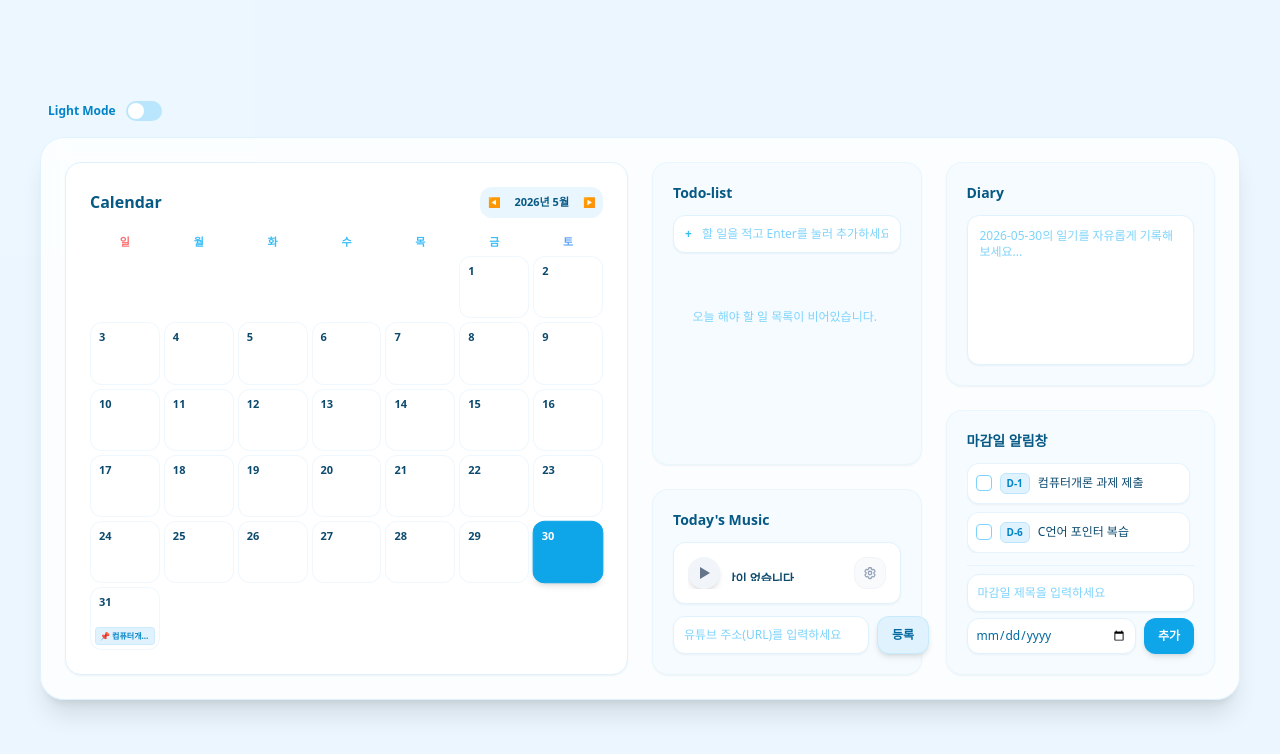
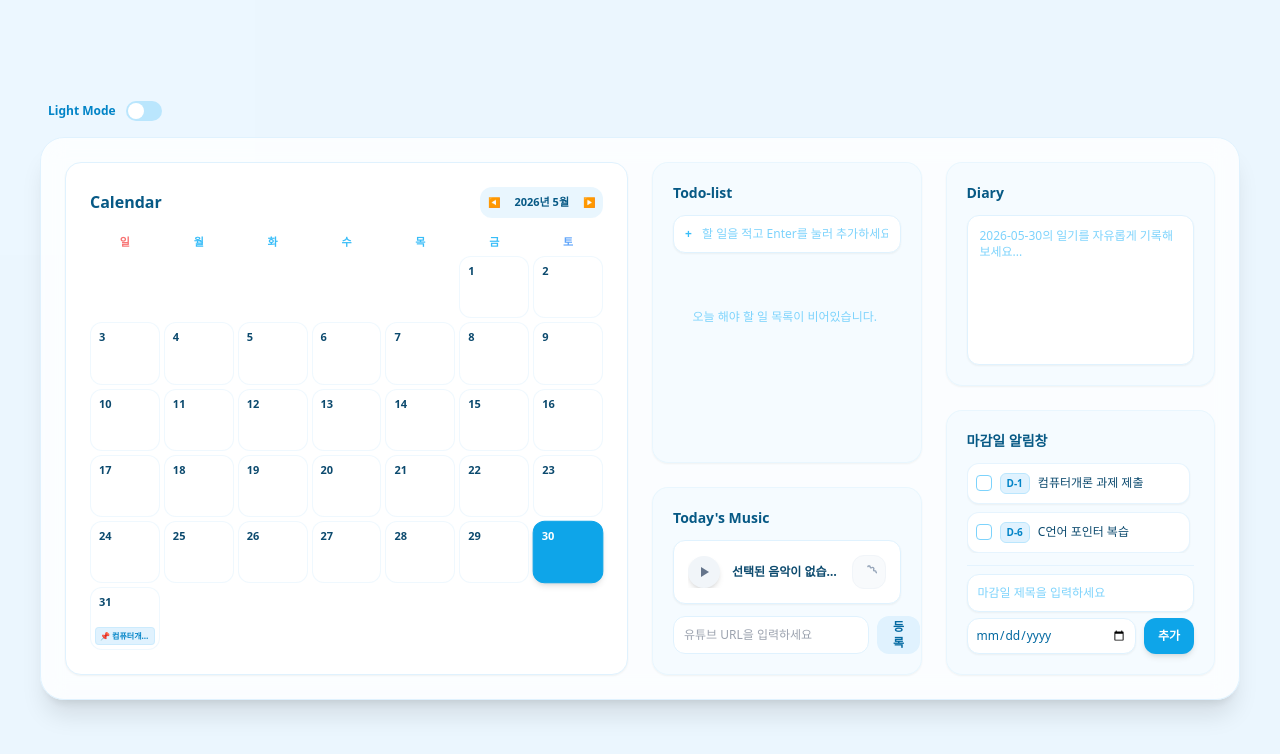
Before and after one commit to ch1030216/cs-assignment2, a Next.js app: page / in a window 1280 px wide. Shown: the top 754 px of the page. Built offline with nearby package versions, Linux system fonts and the light colour scheme.

Commit message:
musicplayer fixed

```diff
--- a/src/app/components/MusicPlayer.jsx
+++ b/src/app/components/MusicPlayer.jsx
@@ -1,6 +1,6 @@
 "use client";
 
-import { useState, useEffect, useRef } from "react";
+import { useState, useRef } from "react";
 
 export default function MusicPlayer({ darkMode }) {
   const [urlInput, setUrlInput] = useState("");
@@ -9,7 +9,6 @@ export default function MusicPlayer({ darkMode }) {
   const [isPlaying, setIsPlaying] = useState(false);
   const playerRef = useRef(null);
 
-  // 유튜브 URL에서 비디오 ID 추출 로직
   const extractVideoId = (url) => {
     const regExp = /^.*(youtu.be\/|v\/|u\/\w\/|embed\/|watch\?v=|\&v=)([^#\&\?]*).*/;
     const match = url.match(regExp);
@@ -22,8 +21,7 @@ export default function MusicPlayer({ darkMode }) {
 
     if (id) {
       setVideoId(id);
-      // 링크가 정상적으로 들어가면 동영상 타이틀 시뮬레이션 설정
-      setVideoTitle("Lost Stars - Keira Knightley (YouTube Audio Loaded)");
+      setVideoTitle("음악이 로드되었습니다."); // 실제 API 연동 시 제목을 받아오세요
       setIsPlaying(true);
       setUrlInput("");
     } else {
@@ -31,28 +29,16 @@ export default function MusicPlayer({ darkMode }) {
     }
   };
 
-  // 포스트 메시지를 통해 가상 iframe 오디오 제어
-  useEffect(() => {
-    if (!videoId || !playerRef.current) return;
-    const command = isPlaying
-      ? JSON.stringify({ event: "command", func: "playVideo" })
-      : JSON.stringify({ event: "command", func: "pauseVideo" });
-
-    playerRef.current.contentWindow.postMessage(command, "*");
-  }, [isPlaying, videoId]);
-
   return (
     <div className="w-full flex flex-col gap-3 font-sans">
       <h2 className={`text-sm font-bold ${darkMode ? "text-sky-400" : "text-sky-800"}`}>
         Today's Music
       </h2>
 
-      {/* 음악 정보 및 재생 바 카드 */}
-      <div className={`p-3.5 rounded-xl border flex items-center justify-between shadow-sm overflow-hidden transition-colors ${
+      <div className={`p-3.5 rounded-xl border flex items-center justify-between shadow-sm transition-colors ${
         darkMode ? "bg-slate-800 border-slate-700" : "bg-white border-sky-100"
       }`}>
         <div className="flex items-center gap-3 overflow-hidden flex-1 mr-2">
-          {/* 구린 이모티콘 빼고 미니멀 디자인 그래픽 패치 */}
           <button
             type="button"
             onClick={() => setIsPlaying(!isPlaying)}
@@ -63,92 +49,54 @@ export default function MusicPlayer({ darkMode }) {
             }`}
           >
             {isPlaying ? (
-              // 미니멀 일시정지 아이콘
-              <div className="flex gap-1">
-                <div className="w-1 h-3 bg-white rounded-sm"></div>
-                <div className="w-1 h-3 bg-white rounded-sm"></div>
+              <div className="flex gap-0.5">
+                <div className="w-0.5 h-3 bg-white rounded-full"></div>
+                <div className="w-0.5 h-3 bg-white rounded-full"></div>
               </div>
             ) : (
-              // 미니멀 재생 아이콘
-              <div className="w-0 h-0 border-t-[6px] border-t-transparent border-l-[10px] border-l-current border-b-[6px] border-b-transparent ml-0.5"></div>
+              <div className="w-0 h-0 border-t-[5px] border-t-transparent border-l-[8px] border-l-current border-b-[5px] border-b-transparent ml-0.5"></div>
             )}
           </button>
 
-          {/* 글자 흐르기 애니메이션 효과 (Marquee) 완벽 복구 */}
-          <div className="overflow-hidden relative w-full whitespace-nowrap group h-4">
-            <p className={`inline-block text-xs font-bold animate-marquee ${
-              darkMode ? "text-slate-200" : "text-sky-900"
-            }`}>
-              {videoTitle}
-            </p>
-            {isPlaying && (
-              <p className={`inline-block text-xs font-bold animate-marquee absolute top-0 pl-4 ${
-                darkMode ? "text-slate-200" : "text-sky-900"
-              }`} style={{ animationDelay: '10s' }}>
-                {videoTitle}
-              </p>
-            )}
-          </div>
+          {/* 가독성을 위해 텍스트 흐르기 대신 말줄임표(truncate) 적용 권장 */}
+          <p className={`text-xs font-bold truncate ${darkMode ? "text-slate-200" : "text-sky-900"}`}>
+            {videoTitle}
+          </p>
         </div>
 
-        {/* 설정 톱니바퀴 테두리 구조 복원 */}
-        <button className={`p-2 rounded-xl border transition-colors flex-shrink-0 ${
-          darkMode ? "bg-slate-700 border-slate-600 text-slate-300" : "bg-slate-50 border-slate-100 text-slate-400"
-        }`}>
-          <svg xmlns="http://www.w3.org/2000/svg" fill="none" viewBox="0 0 24 24" strokeWidth={2.2} stroke="currentColor" className="w-3.5 h-3.5">
-            <path strokeLinecap="round" strokeLinejoin="round" d="M9.594 3.94c.09-.542.56-.94 1.11-.94h2.593c.55 0 1.02.398 1.11.94l.213 1.281c.063.374.313.686.645.87.074.04.147.083.22.127.324.196.72.257 1.075.124l1.217-.456a1.125 1.125 0 0 1 1.37.49l1.296 2.247a1.125 1.125 0 0 1-.26 1.43l-1.003.77a1.119 1.119 0 0 0-.362 1.18c.004.074.006.147.006.222 0 .075-.002.148-.006.222a1.119 1.119 0 0 0 .362 1.18l1.003.77a1.125 1.125 0 0 1 .26 1.43l-1.296 2.247a1.125 1.125 0 0 1-1.37.49l-1.216-.456a1.125 1.125 0 0 0-1.076.124a6.57 6.57 0 0 1-.22.128c-.331.183-.581.495-.644.869l-.213 1.28c-.09.543-.56.941-1.11.941h-2.594c-.55 0-1.02-.398-1.11-.94l-.213-1.281a1.125 1.125 0 0 0-.646-.87a6.512 6.512 0 0 1-.22-.127c-.324-.196-.72-.257-1.075-.124l-1.217.456a1.125 1.125 0 0 1-1.369-.49l-1.297-2.247a1.125 1.125 0 0 1 .26-1.43l1.004-.77a1.119 1.119 0 0 0 .362-1.18 6.56 6.56 0 0 1-.006-.222c0-.075.002-.148.006-.222a1.119 1.119 0 0 0-.362-1.18l-1.004-.77a1.125 1.125 0 0 1-.26-1.43l1.297-2.247a1.125 1.125 0 0 1 1.37-.49l1.216.456c.356.133.751.072 1.076-.124.072-.044.146-.087.22-.128c.332-.183.582-.495.644-.869l.214-1.281Z" />
-            <path strokeLinecap="round" strokeLinejoin="round" d="M15 12a3 3 0 1 1-6 0 3 3 0 0 1 6 0Z" />
+        <button className={`p-2 rounded-xl border ${darkMode ? "bg-slate-700 border-slate-600 text-slate-300" : "bg-slate-50 border-slate-100 text-slate-400"}`}>
+          <svg xmlns="http://www.w3.org/2000/svg" fill="none" viewBox="0 0 24 24" strokeWidth={2} stroke="currentColor" className="w-4 h-4">
+            <path strokeLinecap="round" strokeLinejoin="round" d="M10.343 3.94c.09-.542.56-.94 1.11-.94h1.093c.55 0 1.02.398 1.11.94l.149.894c.07.424.384.764.78.93.398.167.85.142 1.205-.068l.775-.487c.48-.302 1.077-.247 1.488.136l.773.723c.41.383.568.966.398 1.498l-.28.868c-.145.448-.06.94.225 1.312.285.372.723.585 1.176.585h.926c.55 0 1.02.398 1.11.94l.149.894c.07.424.384.764.78.93.398.167.85.142 1.205-.068l.775-.487c.48-.302 1.077-.247 1.488.136l.773.723c.41.383.568.966.398 1.498l-.28.868c-.145.448-.06.94.225 1.312.285.372.723.585 1.176.585h.926" />
           </svg>
         </button>
       </div>
 
-      {/* 유튜브 주소 입력 및 등록 폼 */}
       <form onSubmit={handleRegisterMusic} className="flex gap-2">
         <input
           type="text"
           value={urlInput}
           onChange={(e) => setUrlInput(e.target.value)}
-          placeholder="유튜브 주소(URL)를 입력하세요"
-          className={`flex-1 text-xs p-2.5 border rounded-xl focus:outline-none shadow-sm font-medium transition-colors ${
+          placeholder="유튜브 URL을 입력하세요"
+          className={`flex-1 text-xs p-2.5 border rounded-xl focus:outline-none ${
             darkMode
-              ? "bg-slate-800 border-slate-700 text-slate-100 focus:border-sky-500 placeholder-slate-500"
-              : "bg-white border-sky-100 text-sky-800 focus:border-sky-400 placeholder-sky-300"
+              ? "bg-slate-800 border-slate-700 text-slate-100"
+              : "bg-white border-sky-100 text-sky-800"
           }`}
         />
-        <button
-          type="submit"
-          className={`text-xs font-bold px-3.5 rounded-xl shadow-md transition-all active:scale-95 flex-shrink-0 ${
-            darkMode
-              ? "bg-sky-600 hover:bg-sky-500 text-white"
-              : "bg-sky-100 hover:bg-sky-200 text-sky-700 border border-sky-200/60"
-          }`}
-        >
+        <button type="submit" className={`text-xs font-bold px-4 rounded-xl ${darkMode ? "bg-sky-600 text-white" : "bg-sky-100 text-sky-700"}`}>
           등록
         </button>
       </form>
 
-      {/* 가상 유튜브 백그라운드 오디오 플레이어 엔진 (화면에는 표시되지 않음) */}
+      {/* iframe의 autoplay는 사용자가 버튼을 클릭한 이후에 동작해야 함 */}
       {videoId && (
         <iframe
           ref={playerRef}
           className="hidden"
-          width="1"
-          height="1"
-          src={`https://www.youtube.com/embed/${videoId}?enablejsapi=1&controls=0&rel=0`}
-          allow="autoplay"
+          src={`https://www.youtube.com/embed/${videoId}?autoplay=${isPlaying ? 1 : 0}&enablejsapi=1`}
+          allow="autoplay; encrypted-media"
         ></iframe>
       )}
-
-      {/* Marquee 흘러가는 CSS 애니메이션 인젝션 */}
-      <style jsx global>{`
-        @keyframes marquee {
-          0% { transform: translate3d(0, 0, 0); }
-          100% { transform: translate3d(-100%, 0, 0); }
-        }
-        .animate-marquee {
-          animation: marquee 12s linear infinite;
-        }
-      `}</style>
     </div>
   );
 }
```
